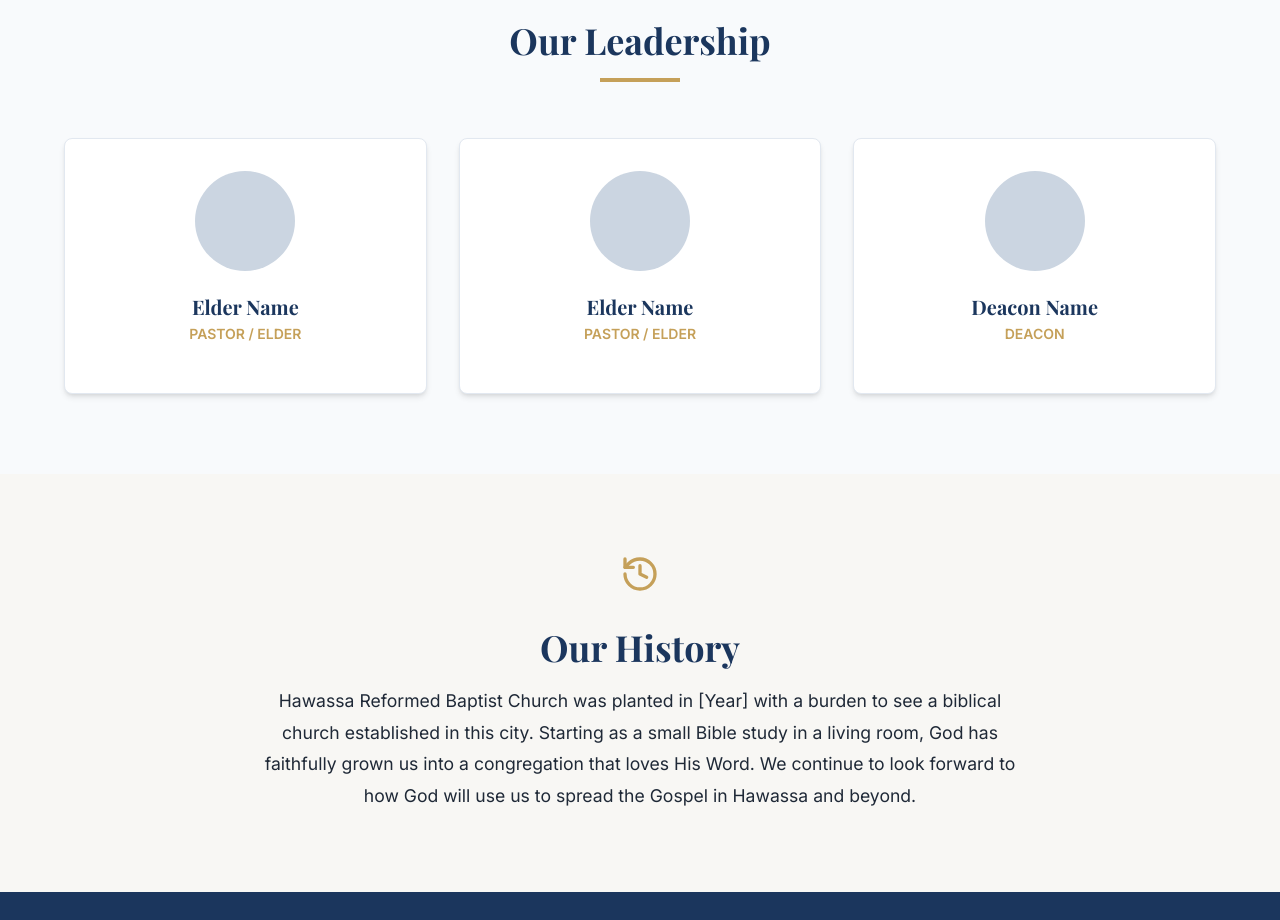
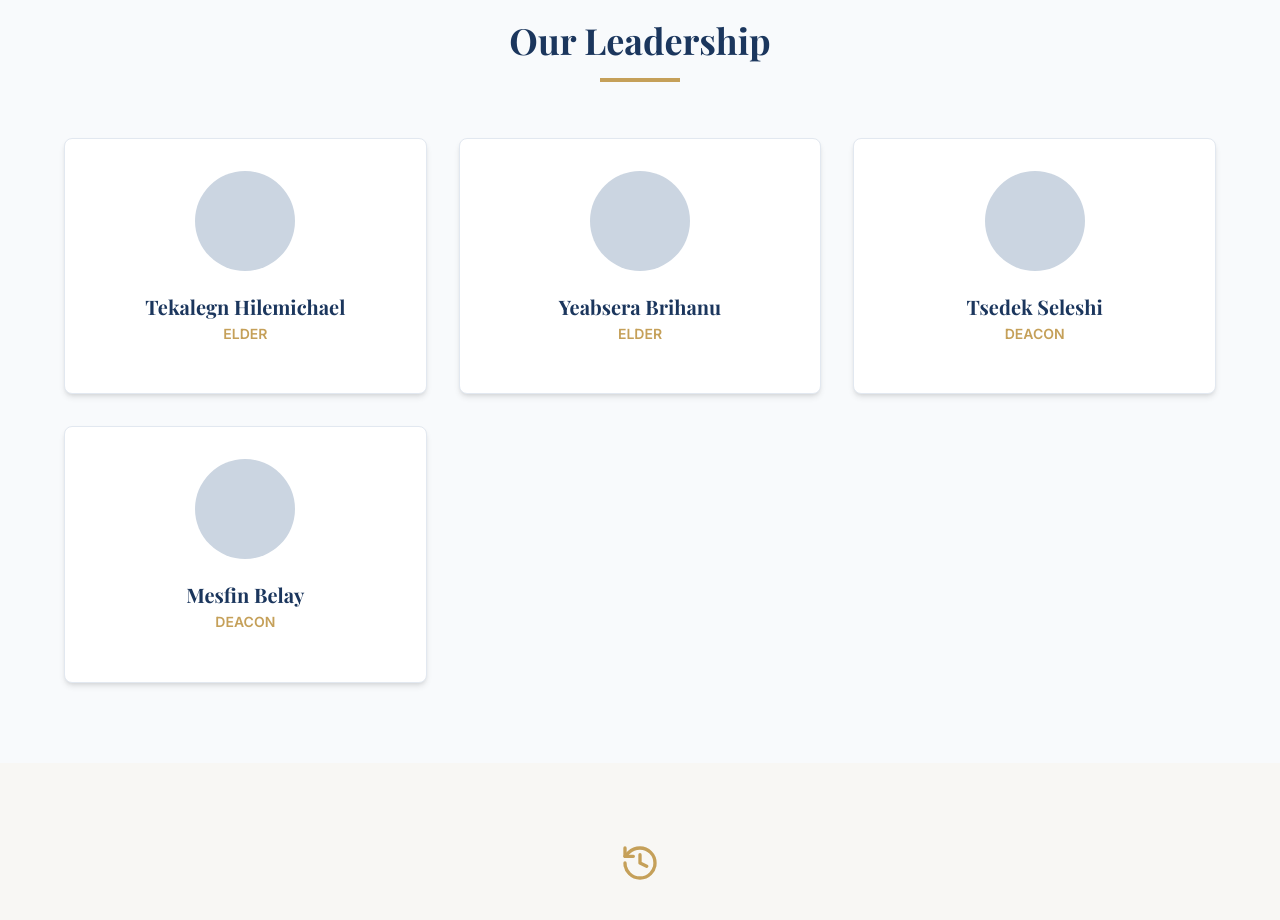
Before and after one commit to kibru1992/Hrbc_Website, a React (Vite) app: page /about in a window 1280 px wide. Shown: the part 3960-4880 px from the top of the page. Built offline with nearby package versions, Linux system fonts and the light colour scheme.

Commit message:
about page update

```diff
--- a/src/locales/am.json
+++ b/src/locales/am.json
@@ -92,11 +92,15 @@
         "local_membership": "የአጥቢያ ቤተክርስቲያን አባልነት",
         "local_membership_desc": "በአባላት መካከል ያለ ትርጉም ያለው ተጠያቂነት እና ፍቅር።",
         "leadership_title": "መሪዎቻችን",
-        "elder": "ፓስተር / ሽማግሌ",
+        "elder": "ሽማግሌ",
         "elder_desc": "ኤች.አር.ቢ.ሲን በታማኝነት ሲያገለግሉ። መንጋውን በቃሉ መመሪያ ለመጠበቅ የቆረጡ።",
         "deacon": "ዲያቆን",
         "deacon_desc": "የቤተክርስቲያኗን አካላዊ ፍላጎቶች የሚያገለግሉ እና ንብረትን የሚጠብቁ።",
         "history_title": "ታሪካችን",
+        "elder_name_1": "ተካልኝ ኃይለሚካኤል",
+        "elder_name_2": "ያብስራ ብርሀኑ",
+        "deacon_name_1": "ጻዴቅ ስለሺ",
+        "deacon_name_2": "መስፍን በላይ",
         "history_text": "የሃዋሳ ሪፎርምድ ባፕቲስት ቤተክርስቲያን በዚህች ከተማ መጽሐፍ ቅዱሳዊ ቤተክርስቲያን እንድትመሰረት ባለው ሸክም በ[ዓ.ም] ተተከለች። በትንሽ ቤት ውስጥ ከመጽሐፍ ቅዱስ ጥናት ተነስታ፣ እግዚአብሔር በታማኝነት ቃሉን ወደሚወድ ጉባኤ አሳድጎናል። በቀጣይም ወንጌልን በሃዋሳ እና ከዚያም አልፎ ለማድረስ እግዚአብሔር እንዴት እንደሚጠቀምብን በጉጉት እንጠብቃለን።",
         "statement_of_faith": {
             "title": "የእምነት መግለጫ",
--- a/src/locales/en.json
+++ b/src/locales/en.json
@@ -92,11 +92,15 @@
         "local_membership": "Local Church Membership",
         "local_membership_desc": "Meaningful accountability and love among members.",
         "leadership_title": "Our Leadership",
-        "elder": "PASTOR / ELDER",
+        "elder": "ELDER",
         "elder_desc": "Faithfully serving HRBC since 20XX. Committed to shepherding the flock with instructions from the Word.",
         "deacon": "DEACON",
         "deacon_desc": "Serving the physical needs of the body and maintaining the church property.",
         "history_title": "Our History",
+        "elder_name_1": "Tekalegn Hilemichael",
+        "elder_name_2": "Yeabsera Brihanu",
+        "deacon_name_1": "Tsedek Seleshi",
+        "deacon_name_2": "Mesfin Belay",
         "history_text": "Hawassa Reformed Baptist Church was planted in [Year] with a burden to see a biblical church established in this city. Starting as a small Bible study in a living room, God has faithfully grown us into a congregation that loves His Word. We continue to look forward to how God will use us to spread the Gospel in Hawassa and beyond.",
         "statement_of_faith": {
             "title": "What We Believe",
--- a/src/pages/About.jsx
+++ b/src/pages/About.jsx
@@ -160,19 +160,34 @@ const About = () => {
                         <div style={{ width: '80px', height: '4px', backgroundColor: 'var(--color-accent)', margin: '0 auto' }}></div>
                     </div>
                     <div className="grid md:grid-cols-3" style={{ gap: '2rem' }}>
-                        {/* Placeholder Leadership Cards - Keeping original logic */}
-                        {[1, 2].map((i) => (
-                            <div key={i} className="card" style={{ textAlign: 'center' }}>
-                                <div style={{ width: '100px', height: '100px', backgroundColor: '#cbd5e1', borderRadius: '50%', margin: '0 auto 1.5rem' }}></div>
-                                <h3 style={{ fontSize: '1.25rem', marginBottom: '0.25rem' }}>Elder Name</h3>
-                                <p style={{ color: 'var(--color-accent)', fontWeight: '600', fontSize: '0.875rem', marginBottom: '1rem' }}>{t('about.elder')}</p>
-                            </div>
-                        ))}
+                        {/* Elder 1 */}
                         <div className="card" style={{ textAlign: 'center' }}>
                             <div style={{ width: '100px', height: '100px', backgroundColor: '#cbd5e1', borderRadius: '50%', margin: '0 auto 1.5rem' }}></div>
-                            <h3 style={{ fontSize: '1.25rem', marginBottom: '0.25rem' }}>Deacon Name</h3>
+                            <h3 style={{ fontSize: '1.25rem', marginBottom: '0.25rem' }}>{t('about.elder_name_1')}</h3>
+                            <p style={{ color: 'var(--color-accent)', fontWeight: '600', fontSize: '0.875rem', marginBottom: '1rem' }}>{t('about.elder')}</p>
+                        </div>
+
+                        {/* Elder 2 */}
+                        <div className="card" style={{ textAlign: 'center' }}>
+                            <div style={{ width: '100px', height: '100px', backgroundColor: '#cbd5e1', borderRadius: '50%', margin: '0 auto 1.5rem' }}></div>
+                            <h3 style={{ fontSize: '1.25rem', marginBottom: '0.25rem' }}>{t('about.elder_name_2')}</h3>
+                            <p style={{ color: 'var(--color-accent)', fontWeight: '600', fontSize: '0.875rem', marginBottom: '1rem' }}>{t('about.elder')}</p>
+                        </div>
+
+                        {/* Deacon 1 */}
+                        <div className="card" style={{ textAlign: 'center' }}>
+                            <div style={{ width: '100px', height: '100px', backgroundColor: '#cbd5e1', borderRadius: '50%', margin: '0 auto 1.5rem' }}></div>
+                            <h3 style={{ fontSize: '1.25rem', marginBottom: '0.25rem' }}>{t('about.deacon_name_1')}</h3>
                             <p style={{ color: 'var(--color-accent)', fontWeight: '600', fontSize: '0.875rem', marginBottom: '1rem' }}>{t('about.deacon')}</p>
                         </div>
+
+                        {/* Deacon 2 */}
+                        <div className="card" style={{ textAlign: 'center' }}>
+                            <div style={{ width: '100px', height: '100px', backgroundColor: '#cbd5e1', borderRadius: '50%', margin: '0 auto 1.5rem' }}></div>
+                            <h3 style={{ fontSize: '1.25rem', marginBottom: '0.25rem' }}>{t('about.deacon_name_2')}</h3>
+                            <p style={{ color: 'var(--color-accent)', fontWeight: '600', fontSize: '0.875rem', marginBottom: '1rem' }}>{t('about.deacon')}</p>
+                        </div>
+
                     </div>
                 </div>
             </section>
```
